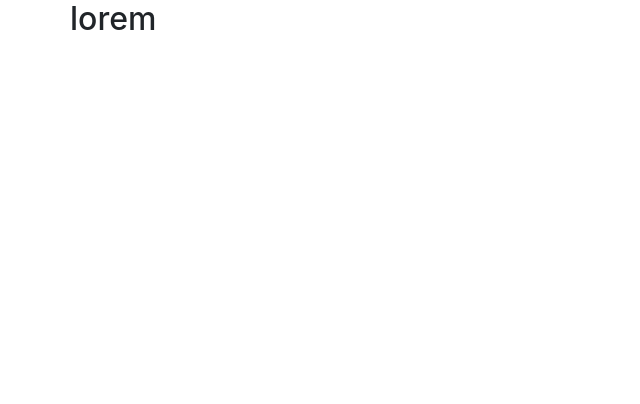
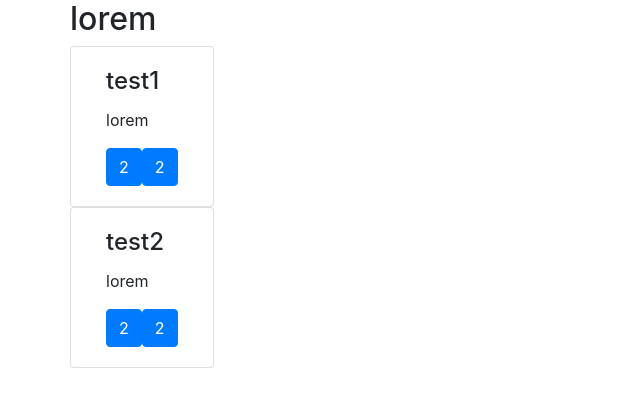
Before and after one commit to s4r14k/projet-open, an Angular app: page / in a window 1280 px wide. Shown: the top 404 px of the page, without its empty margins (0-640 px from the left). Built offline with nearby package versions, Linux system fonts and the light colour scheme.

Commit message:
Ajout des variables dans blog component

```diff
--- a/src/app/app.component.html
+++ b/src/app/app.component.html
@@ -2,6 +2,11 @@
   <div class="row">
     <div class="col-xs-12">
       <h2>lorem</h2>
+      <app-blog *ngFor="let post of posts"
+      [title]="post.title"
+      [content]="post.content"
+      [loveIts]="post.loveIts"
+      [created_at]="post.created_at" ></app-blog>
     </div>
   </div>
 </div>
--- a/src/app/app.component.ts
+++ b/src/app/app.component.ts
@@ -6,5 +6,18 @@ import { Component } from '@angular/core';
   styleUrls: ['./app.component.scss']
 })
 export class AppComponent {
-  title = 'openclassrooms exercises';
+  posts = [
+    {
+      title : "test1",
+      content : "lorem",
+      loveIts : 2,
+      created_at : new Date()
+    },
+    {
+      title: "test2",
+      content : "lorem",
+      loveIts : 2,
+      created_at : new Date()
+    }
+  ]
 }
--- a/src/app/blog/blog.component.html
+++ b/src/app/blog/blog.component.html
@@ -1,3 +1,10 @@
-<p>
-  blog works!
-</p>
+<div class="card">
+  <div class="card-body">
+    <div class="col col-lg-12">
+      <h4 class="card-title">{{ title }}</h4>
+      <p class="card-text">{{ content }}</p>
+      <button class="btn btn-primary " >{{ loveIts }}</button>
+      <button class="btn btn-primary " >{{ loveIts }}</button>
+    </div>
+  </div>
+</div>
--- a/src/app/blog/blog.component.ts
+++ b/src/app/blog/blog.component.ts
@@ -1,4 +1,4 @@
-import { Component, OnInit } from '@angular/core';
+import { Component, OnInit, Input } from '@angular/core';
 
 @Component({
   selector: 'app-blog',
@@ -7,6 +7,10 @@ import { Component, OnInit } from '@angular/core';
 })
 export class BlogComponent implements OnInit {
 
+  @Input() title: string;
+  @Input() content: string;
+  @Input() loveIts: number;
+  @Input() created_at: Date;
   constructor() { }
 
   ngOnInit() {
```
